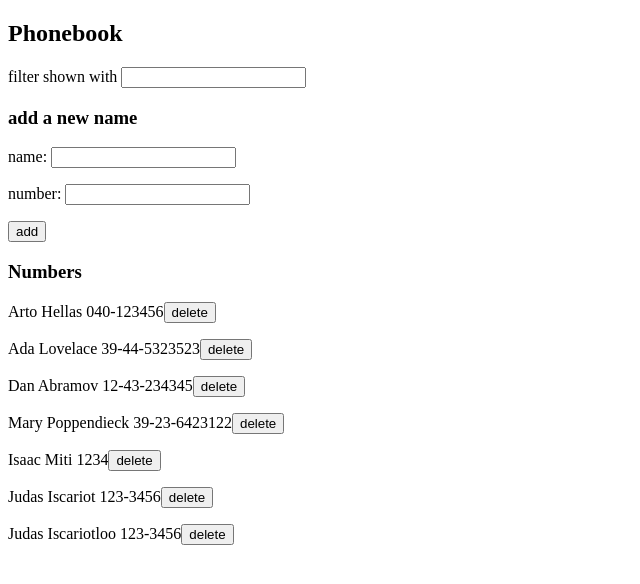
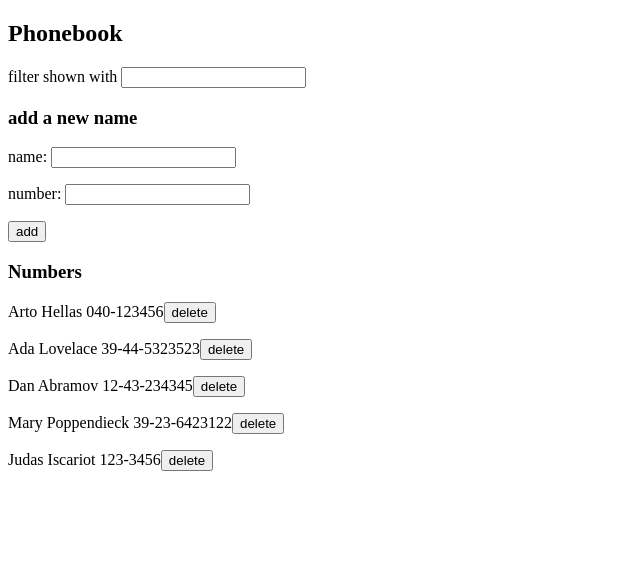
Before and after one commit to ikayz/part2, a React (Vite) app in the folder phonebook/: page / in a window 1280 px wide. Shown: the top 584 px of the page, without its empty margins (0-640 px from the left). Built offline with nearby package versions, Linux system fonts and the light colour scheme; data requests are answered from the project's data file.

Commit message:
Fixed the promise issue when an item does not exist

```diff
--- a/phonebook/db.json
+++ b/phonebook/db.json
@@ -21,18 +21,8 @@
       "id": "4"
     },
     {
-      "name": "Isaac Miti",
-      "number": "1234",
-      "id": "6798"
-    },
-    {
       "id": "6bdf",
       "name": "Judas Iscariot",
-      "number": "123-3456"
-    },
-    {
-      "id": "665d",
-      "name": "Judas Iscariotloo",
       "number": "123-3456"
     }
   ]
--- a/phonebook/src/App.jsx
+++ b/phonebook/src/App.jsx
@@ -46,12 +46,21 @@ const Notification = ({ message }) => {
   return <div className="success">{message}</div>;
 };
 
+const ErrorNotification = ({ message }) => {
+  if (message === null) {
+    return null;
+  }
+
+  return <div className="error">{message}</div>;
+};
+
 const App = () => {
   const [persons, setPersons] = useState([]);
   const [newName, setNewName] = useState('');
   const [number, setNumber] = useState('');
   const [filter, setFilter] = useState('');
   const [successMessage, setSuccessMessage] = useState(null);
+  const [errorMessage, setErrorMessage] = useState(null);
 
   useEffect(() => {
     personService.getAll().then(initialPeople => {
@@ -89,8 +98,15 @@ const App = () => {
               setSuccessMessage(null);
             }, 5000);
             setNewName('');
-            setNewName('');
             setNumber('');
+          })
+          .catch(error => {
+            setErrorMessage(
+              `Information of ${personObject.name} has already been removed from server`
+            );
+            setTimeout(() => {
+              setErrorMessage(null);
+            }, 3000);
           });
       }
     } else {
@@ -141,6 +157,7 @@ const App = () => {
       <Filter filter={filter} handleSearch={handleSearch} />
       <h3>add a new name</h3>
       <Notification message={successMessage} />
+      <ErrorNotification message={errorMessage} />
       <PersonForm
         addName={addName}
         newName={newName}
--- a/phonebook/src/index.css
+++ b/phonebook/src/index.css
@@ -1,4 +1,5 @@
-.success {
+.success,
+.error {
   color: green;
   background: lightgrey;
   font-size: 20px;
@@ -7,3 +8,7 @@
   padding: 10px;
   margin-bottom: 10px;
 }
+
+.error {
+  color: red;
+}
```
